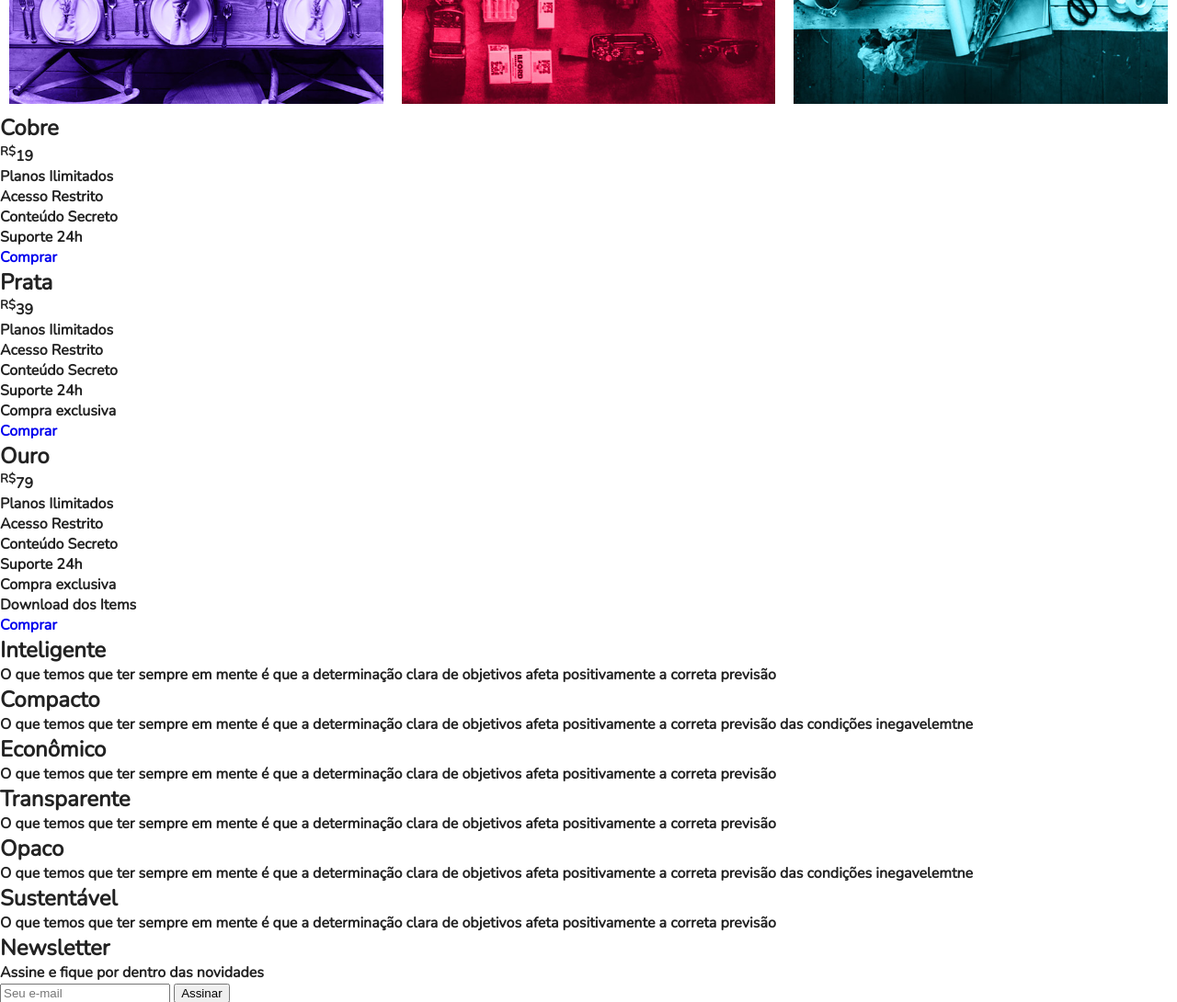
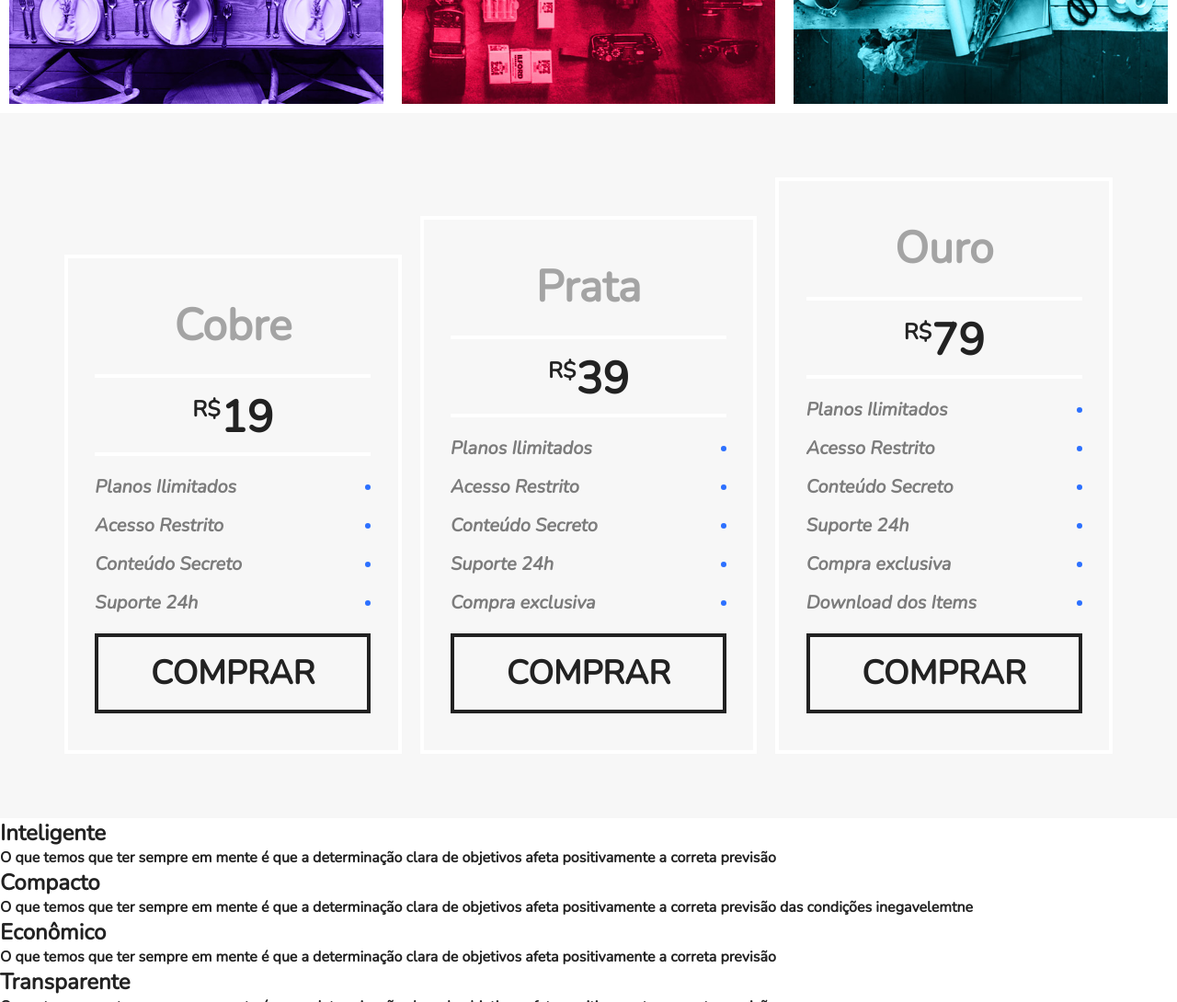
Before and after one commit to Alexbbianchi/flex-blog, a plain HTML site: page index.html in a window 1280 px wide. Shown: the part 1540-2630 px from the top of the page at 92% size. Drawn offline with nearby package versions, Linux system fonts and the light colour scheme.

Commit message:
Adicionado estilização para peço

```diff
--- a/css/style.css
+++ b/css/style.css
@@ -166,3 +166,94 @@ img {
 .blue {
 	border-top: 8px solid #66d9eb;
 }
+
+/* Preco */
+
+.preco {
+	background: #f7f7f7;
+	padding: 60px;
+	display: flex;
+	flex-wrap: wrap;
+	align-items: flex-end;
+}
+
+.preco-item {
+	flex: 1 1 260px;
+	border: 4px solid white;
+	padding: 20px;
+	margin: 10px;
+}
+
+.preco-item h2 {
+	font-size: 3em;
+	color: #a4a4a4;
+	text-align: center;
+	margin-top: 20px;
+}
+
+.preco-item span {
+	max-width: 300px;
+	margin: 20px auto;
+	display: block;
+	font-size: 3em;
+	text-align: center;
+	font-weight: bold;
+	padding: 10px 0 5px 0;
+	border-top: 4px solid white;
+	border-bottom: 4px solid white;
+}
+
+.preco-item sup {
+	font-size: 1.5rem;
+}
+
+.preco-item ul {
+	max-width: 300px;
+	margin: 20px auto;
+	font-size: 1.25em;
+	font-style: italic;
+	color: #7c7c7c;
+}
+
+.preco-item li {
+	display: flex;
+	justify-content: space-between;
+	align-items: center;
+	margin-bottom: 15px;
+}
+
+.preco-item li::after {
+	content: '';
+	display: block;
+	width: 6px;
+	height: 6px;
+	background: #2c70ff;
+	border-radius: 50%;
+}
+
+.preco-item a {
+	max-width: 300px;
+	display: block;
+	margin: 20px auto;
+	border: 4px solid;
+	color: #222;
+	text-transform: uppercase;
+	font-weight: bold;
+	font-size: 2.25em;
+	padding: 15px 0;
+	text-align: center;
+}
+
+@media (max-width: 800px) {
+	.preco {
+		padding-left: 10px;
+		padding-right: 10px;
+	}
+
+	.preco .preco-item:nth-child(3) {
+		order: -2;
+	}
+	.preco .preco-item:nth-child(2) {
+		order: -1;
+	}
+}
```
